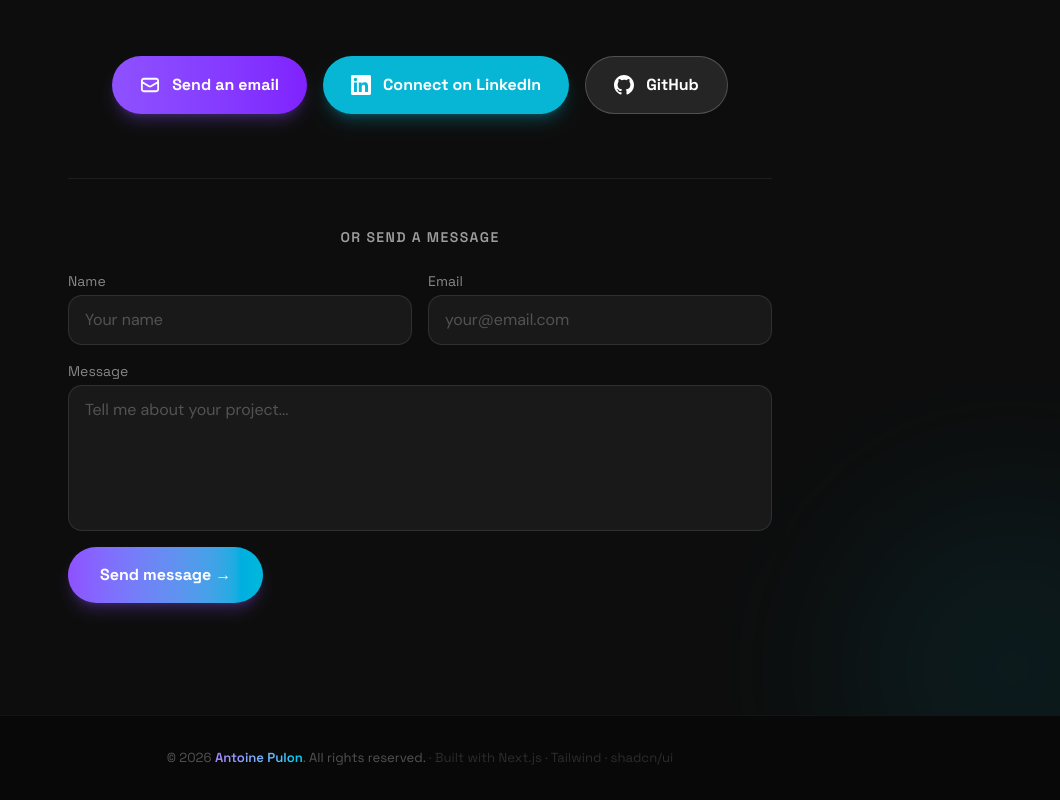
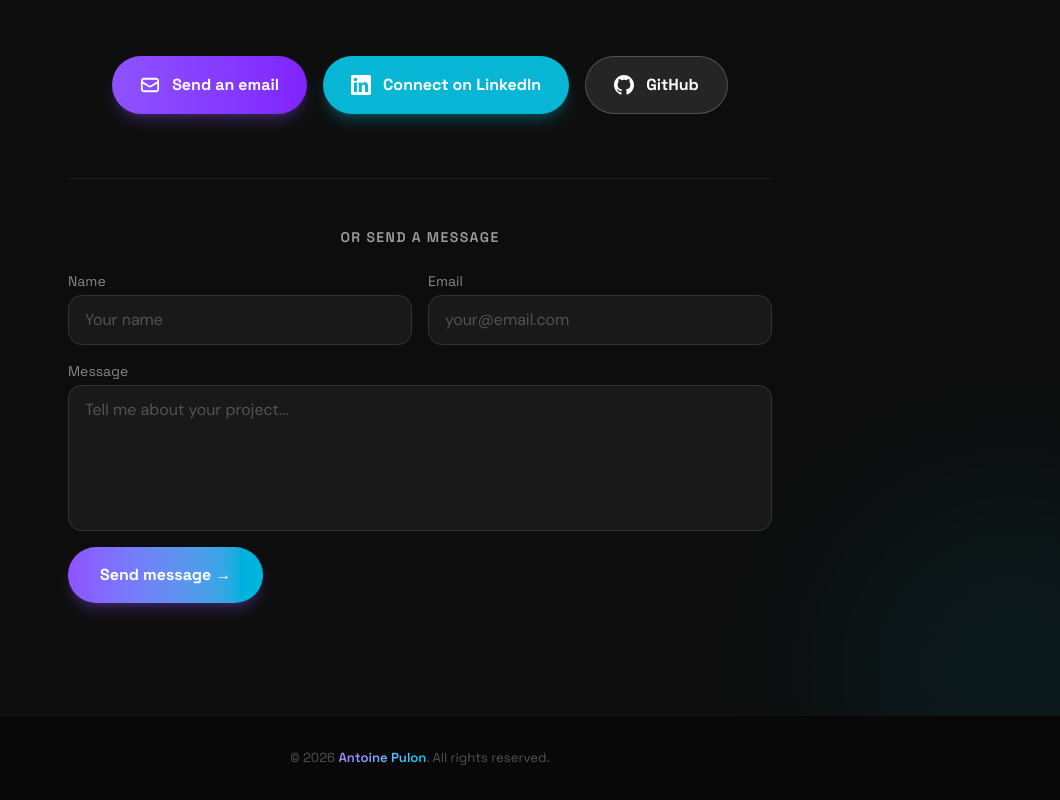
Before and after one commit to MagicPupu/portfolio, a Next.js app: page / in a window 1280 px wide. Shown: the part 6027-6827 px from the top of the page, without its empty margins (220-1280 px from the left). Built offline with nearby package versions, Linux system fonts and the light colour scheme.

Commit message:
feat: update Next.js and ESLint config to version 16.2.4; remove footer tech stack info

```diff
--- a/package.json
+++ b/package.json
@@ -14,7 +14,7 @@
     "class-variance-authority": "^0.7.1",
     "clsx": "^2.1.1",
     "lucide-react": "^1.7.0",
-    "next": "16.2.1",
+    "next": "^16.2.4",
     "radix-ui": "^1.4.3",
     "react": "19.2.4",
     "react-dom": "19.2.4",
@@ -32,7 +32,7 @@
     "@types/react-dom": "^19",
     "babel-plugin-react-compiler": "1.0.0",
     "eslint": "^9",
-    "eslint-config-next": "16.2.1",
+    "eslint-config-next": "^16.2.4",
     "tailwindcss": "^4",
     "typescript": "^5"
   }
--- a/src/components/layout/Footer.tsx
+++ b/src/components/layout/Footer.tsx
@@ -15,9 +15,6 @@ export function Footer() {
         </span>
         .{" "}
         {lang === "en" ? "All rights reserved." : "Tous droits réservés."}{" "}
-        <span className="text-white/15">
-          · Built with Next.js · Tailwind · shadcn/ui
-        </span>
       </p>
     </footer>
   )
```
Also changed, not shown: 1 other file (tests, documents, lock files or other folders).
